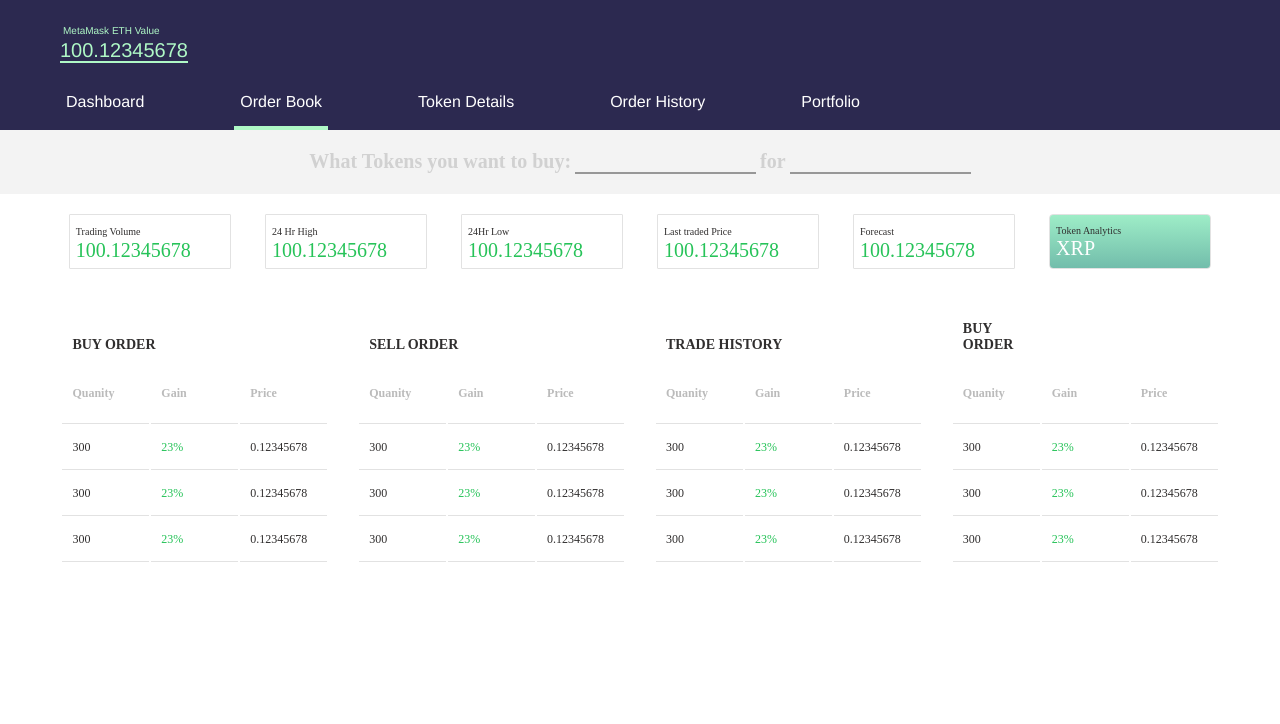
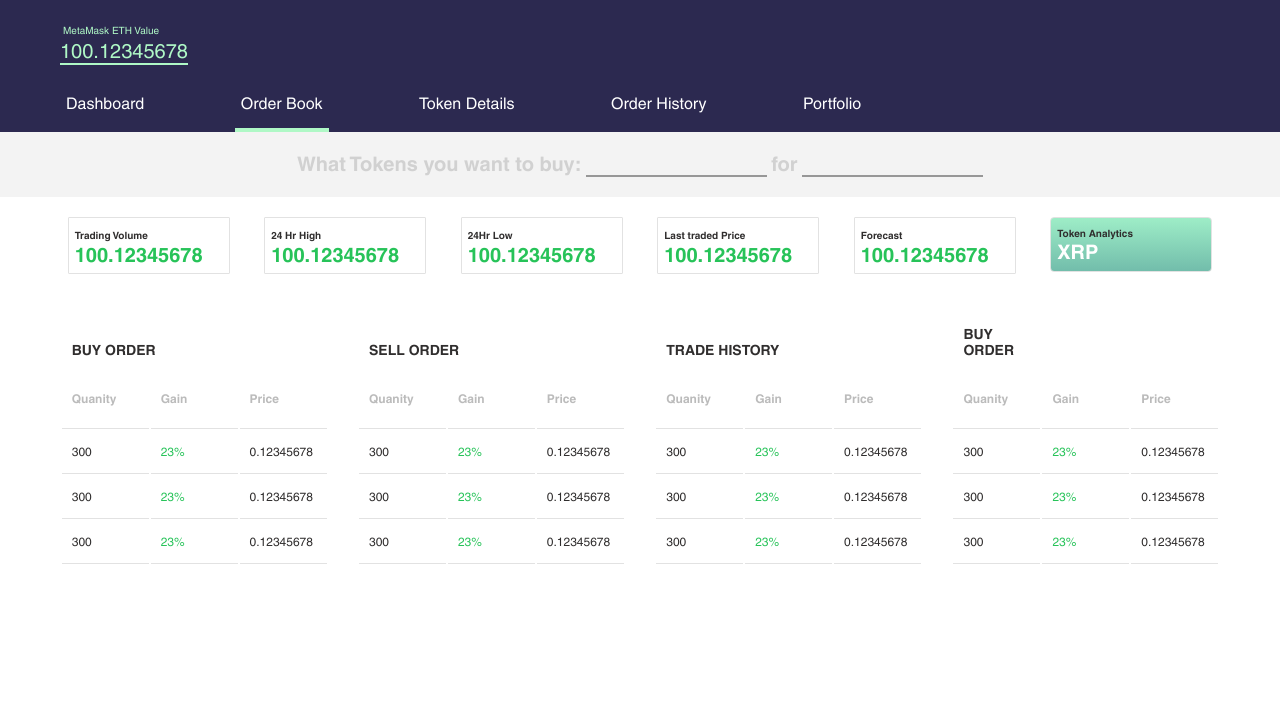
Before and after one commit to Shashankchitranshi/WandX, a plain HTML site: page order-book.html in a window 1280 px wide. Shown: the part 76-800 px from the top of the page. Drawn offline with Linux system fonts and the light colour scheme.

Commit message:
added stylesheet

```diff
--- a/css/pages/_order-book.scss
+++ b/css/pages/_order-book.scss
@@ -1,4 +1,5 @@
 body {
+  font-family: Helvetica;
     margin: 0px;
     .header {
         background: #2C2950;
--- a/css/style.scss
+++ b/css/style.scss
@@ -1,2 +1 @@
 @import "pages/_order-book.scss";
-// @import "../fonts/stylesheet.scss";
--- a/fonts/stylesheet.css
+++ b/fonts/stylesheet.css
@@ -6,3 +6,7 @@
     font-family: Helvetica-Light;
     src: url(../fonts/HelveticaLTBold.ttf);
 }
+@font-face {
+    font-family: Helvetica;
+    src: url(../fonts/Helvetica.ttf);
+}
--- a/order-book.html
+++ b/order-book.html
@@ -4,11 +4,10 @@
 <head>
     <meta http-equiv="Content-Type" content="text/html; charset=utf-8" />
     <meta name="viewport" content="width=device-width, initial-scale=1">
-    <link href="fonts/stylesheet.css">
+    <link rel=stylesheet type=text/css href="fonts/stylesheet.css">
     <title>WandX</title>
     <link rel="stylesheet" href="css/style.css">
 </head>
-
 <body>
     <section>
         <div class="header">
```
Also changed, not shown: css/style.css, fonts/Helvetica.ttf (renamed from fonts/Helvetica LT_0.ttf), 1 other file.
